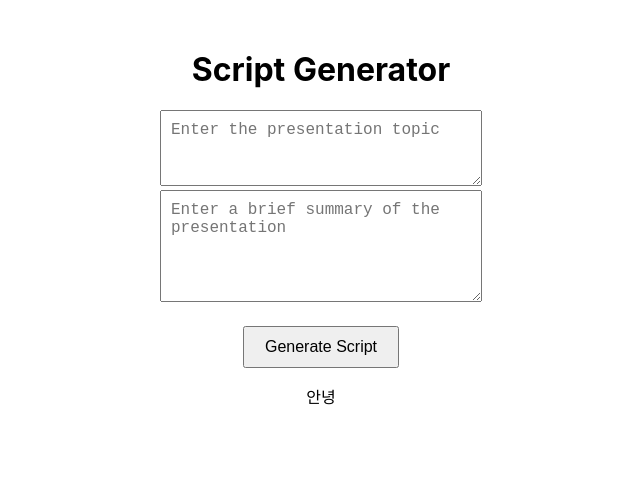
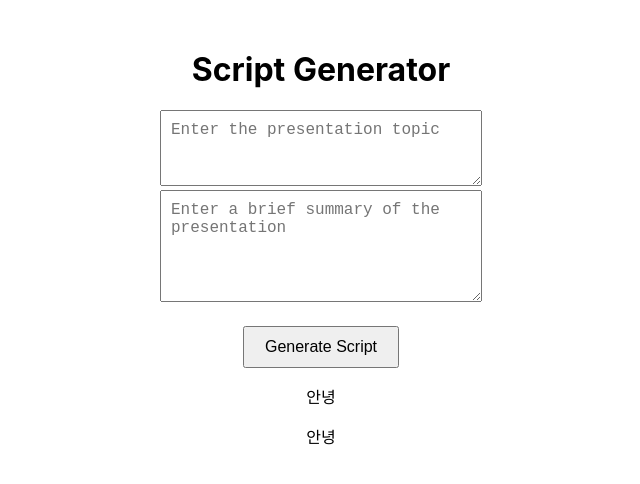
Before and after one commit to jh-9999/TalkFeed, a React (Create React App) app in the folder Frontend/: page / in a window 1280 px wide. Shown: the top 484 px of the page, without its empty margins (319-959 px from the left). Built offline with nearby package versions, Linux system fonts and the light colour scheme.

Commit message:
444444
ddddddddd

```diff
--- a/Frontend/src/components/Main/index.jsx
+++ b/Frontend/src/components/Main/index.jsx
@@ -63,6 +63,7 @@ function Main() {
         </div>
       )}
       <p>안녕</p>
+      <p>안녕</p>
     </div>
   );
 }
```
